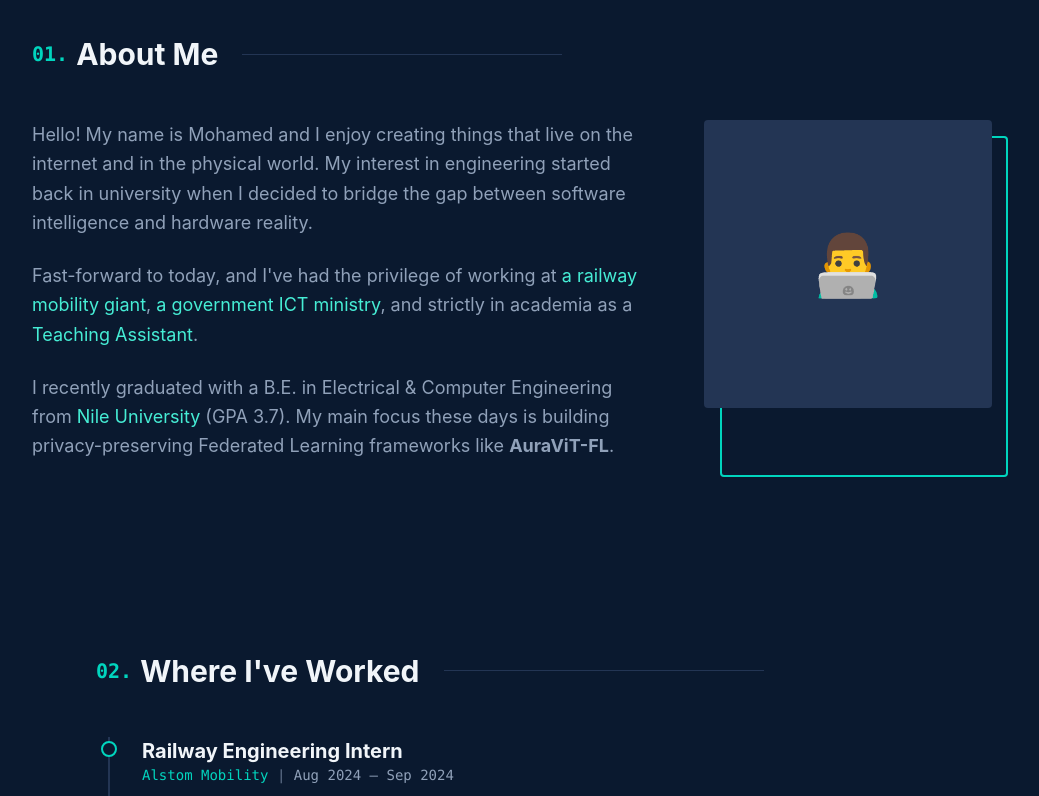
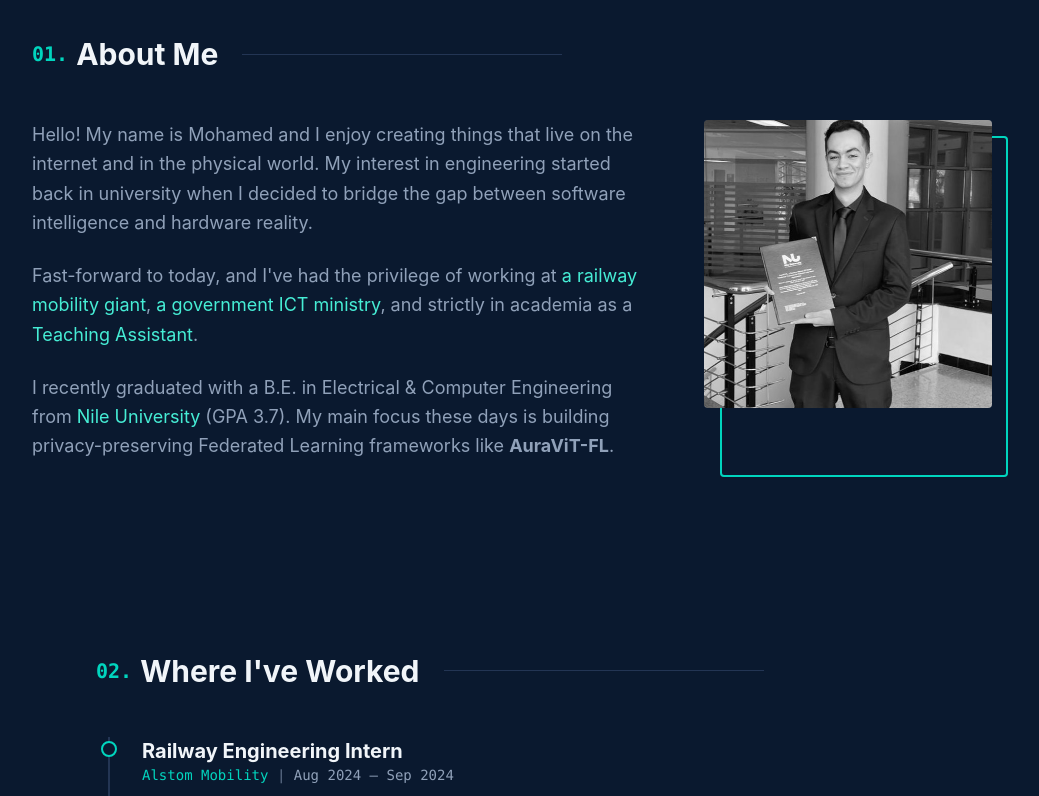
Before and after one commit to Mohamed-Alaa-1/my-portfolio, a React (Vite) app: page /#/ in a window 1280 px wide. Shown: the part 860-1656 px from the top of the page, without its empty margins (128-1167 px from the left). Built offline with nearby package versions, Linux system fonts and the light colour scheme.

Commit message:
Fix profile pic, resume link, skills, and project info

```diff
--- a/src/data/skills.js
+++ b/src/data/skills.js
@@ -1,7 +1,7 @@
 export const skills = {
   programming: ["Python", "C++", "C", "Verilog", "MATLAB"],
-  ai_ml: ["PyTorch", "Scikit-Learn", "Federated Learning", "TensorFlow", "OpenCV", "Pandas", "FastF1", "Gemini API"],
-  embedded: ["ESP32 (ESP-IDF)", "Arduino", "FPGA (Vivado)", "MQTT", "PCB Design"],
+  ai_ml: ["PyTorch", "Scikit-Learn", "Federated Learning", "TensorFlow", "OpenCV", "Pandas", "FastF1", "Gemini API", "Prompt Engineering"],
+  embedded: ["ESP32 (ESP-IDF)", "Arduino", "FPGA (Vivado)", "MQTT", "PCB Design", "AutoCad"],
   tools: ["Git", "Linux", "VS Code"],
   soft_skills: ["Technical Writing", "Project Management", "Agile Methodology", "Problem-Solving"]
 };
--- a/src/pages/Home.jsx
+++ b/src/pages/Home.jsx
@@ -50,7 +50,7 @@ const Home = () => {
                 </button>
               ))}
               <a
-                href="/Rusme.pdf"
+                href="/Resume.pdf"
                 target="_blank"
                 rel="noopener noreferrer"
                 className="px-4 py-2 text-sm font-mono text-teal-400 border border-teal-400 rounded hover:bg-teal-400/10 transition-colors"
@@ -118,8 +118,11 @@ const Home = () => {
           <div className="relative group">
              <div className="absolute inset-0 border-2 border-teal-400 rounded translate-x-4 translate-y-4 transition-transform group-hover:translate-x-2 group-hover:translate-y-2"></div>
              <div className="relative bg-navy-700 rounded overflow-hidden aspect-square flex items-center justify-center">
-                {/* Placeholder for Profile Image */}
-                <span className="text-6xl">👨‍💻</span>
+                <img
+                  src="/mypic.jpeg"
+                  alt="Mohamed Alaa"
+                  className="w-full h-full object-cover grayscale hover:grayscale-0 transition-all duration-500"
+                />
              </div>
           </div>
         </div>
@@ -296,9 +299,6 @@ const Home = () => {
           <a href="https://github.com/Mohamed-Alaa-1" target="_blank" rel="noreferrer" className="text-slate-400 hover:text-teal-400 transition-colors"><Github size={22} /></a>
           <a href="https://linkedin.com/in/mohamed-alaa-806a5a266" target="_blank" rel="noreferrer" className="text-slate-400 hover:text-teal-400 transition-colors"><Linkedin size={22} /></a>
         </div>
-        <p className="text-slate-500 text-xs font-mono">
-          Built with React & Tailwind by Mohamed Alaa
-        </p>
       </footer>
 
     </div>
```
Also changed, not shown: src/data/projects.js (+1 -1 lines), public/mypic.jpeg (added), 1 other file (tests, documents, lock files or other folders).
